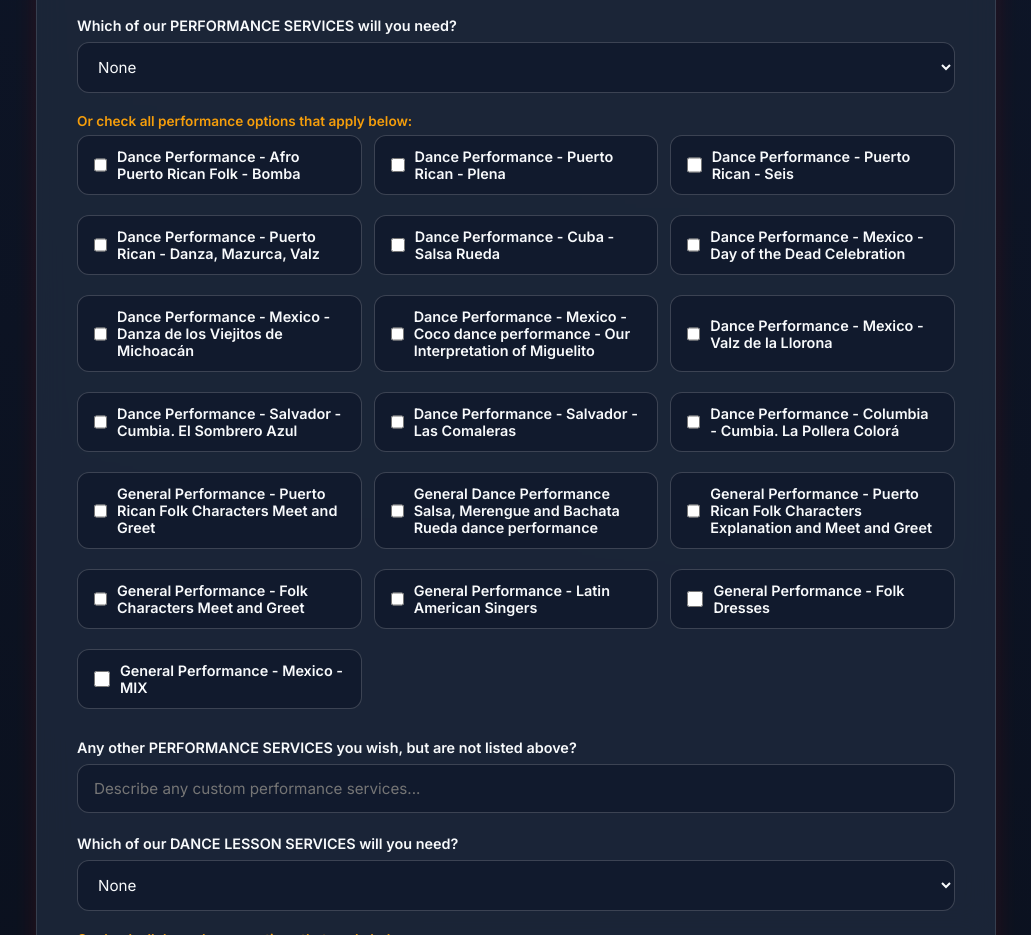
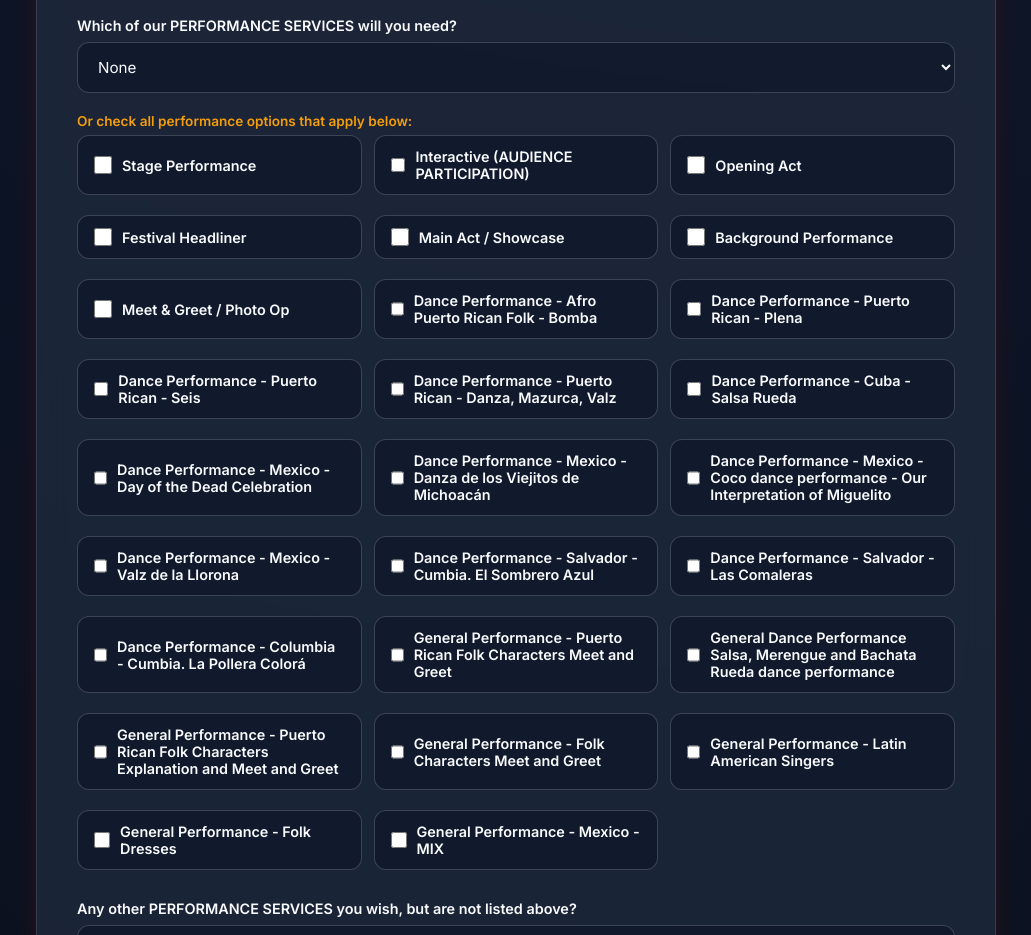
Before and after one commit to SalsaRichmond/02-booking, a website: page index.html in a window 1280 px wide. Shown: the part 3480-4415 px from the top of the page, without its empty margins (124-1155 px from the left). Drawn offline with Linux system fonts and the light colour scheme.

Commit message:
Reinsert Opening Act, Stage Performance, Interactive (AUDIENCE PARTICIPATION), Festival Headliner, Main Act / Showcase, Background Performance, Meet & Greet

```diff
--- a/index.html
+++ b/index.html
@@ -983,6 +983,13 @@
           <label for="perfServicesSelect" id="lblPerfServices">Which of our PERFORMANCE SERVICES will you need?</label>
           <select id="perfServicesSelect" name="perfServicesSelect" style="margin-bottom: 12px;">
             <option value="None">None</option>
+            <option value="Stage Performance">Stage Performance</option>
+            <option value="Interactive (AUDIENCE PARTICIPATION)">Interactive (AUDIENCE PARTICIPATION)</option>
+            <option value="Opening Act">Opening Act</option>
+            <option value="Festival Headliner">Festival Headliner</option>
+            <option value="Main Act / Showcase">Main Act / Showcase</option>
+            <option value="Background Performance">Background Performance</option>
+            <option value="Meet & Greet / Photo Op">Meet & Greet / Photo Op</option>
             <option value="Dance Performance - Afro Puerto Rican Folk - Bomba">Dance Performance - Afro Puerto Rican Folk - Bomba</option>
             <option value="Dance Performance - Puerto Rican - Plena">Dance Performance - Puerto Rican - Plena</option>
             <option value="Dance Performance - Puerto Rican - Seis">Dance Performance - Puerto Rican - Seis</option>
@@ -1007,6 +1014,13 @@
           <!-- Multi-Select Checkboxes Grid for Performance Services -->
           <label style="font-size: 0.85rem; color: var(--accent-gold); margin-top: 8px; margin-bottom: 6px;" id="lblPerfCheckboxesNotice">Or check all performance options that apply below:</label>
           <div class="options-grid" id="perfServicesGrid">
+            <label class="checkbox-item"><input type="checkbox" name="perfServices" value="Stage Performance"> Stage Performance</label>
+            <label class="checkbox-item"><input type="checkbox" name="perfServices" value="Interactive (AUDIENCE PARTICIPATION)"> Interactive (AUDIENCE PARTICIPATION)</label>
+            <label class="checkbox-item"><input type="checkbox" name="perfServices" value="Opening Act"> Opening Act</label>
+            <label class="checkbox-item"><input type="checkbox" name="perfServices" value="Festival Headliner"> Festival Headliner</label>
+            <label class="checkbox-item"><input type="checkbox" name="perfServices" value="Main Act / Showcase"> Main Act / Showcase</label>
+            <label class="checkbox-item"><input type="checkbox" name="perfServices" value="Background Performance"> Background Performance</label>
+            <label class="checkbox-item"><input type="checkbox" name="perfServices" value="Meet & Greet / Photo Op"> Meet & Greet / Photo Op</label>
             <label class="checkbox-item"><input type="checkbox" name="perfServices" value="Dance Performance - Afro Puerto Rican Folk - Bomba"> Dance Performance - Afro Puerto Rican Folk - Bomba</label>
             <label class="checkbox-item"><input type="checkbox" name="perfServices" value="Dance Performance - Puerto Rican - Plena"> Dance Performance - Puerto Rican - Plena</label>
             <label class="checkbox-item"><input type="checkbox" name="perfServices" value="Dance Performance - Puerto Rican - Seis"> Dance Performance - Puerto Rican - Seis</label>
@@ -1192,7 +1206,7 @@
           uploadedFileData = {
             fileName: file.name,
             mimeType: file.type,
-            base64: evt.target.result.split(',')[1]
+            base64: evt.result.split(',')[1]
           };
         };
         reader.readAsDataURL(file);
```
Also changed, not shown: public/index.html (+14 -0 lines).
